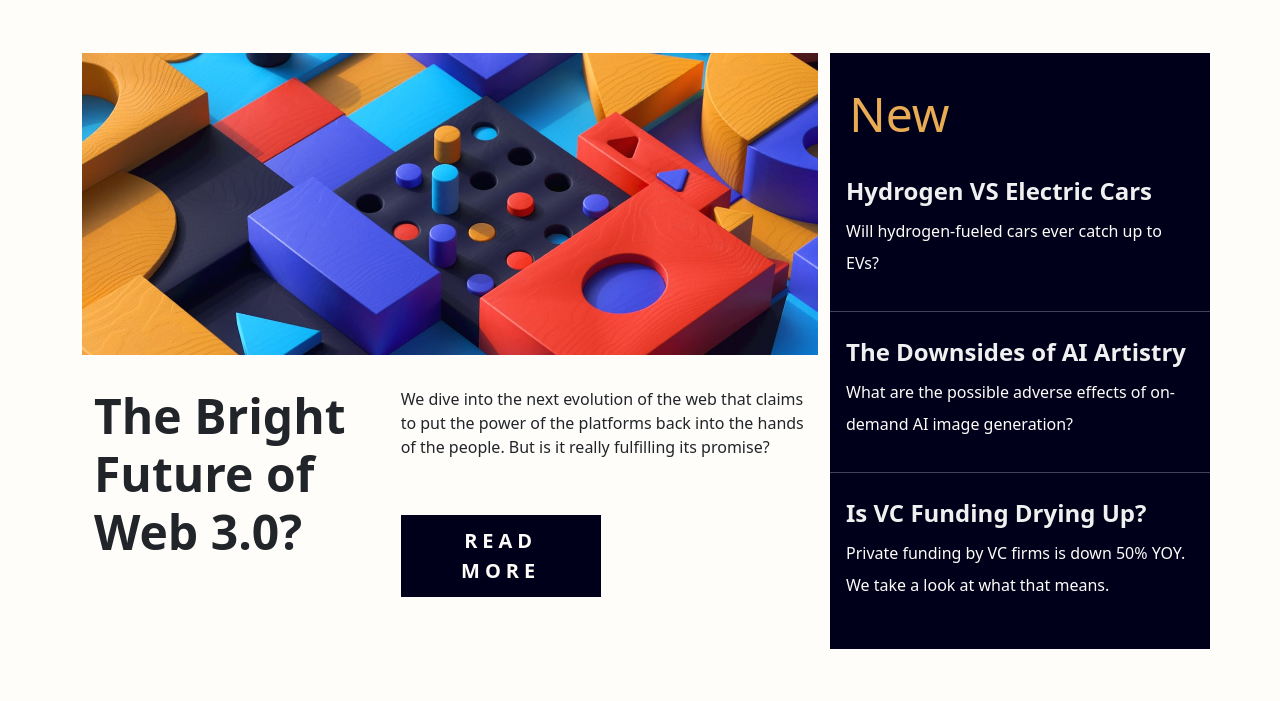
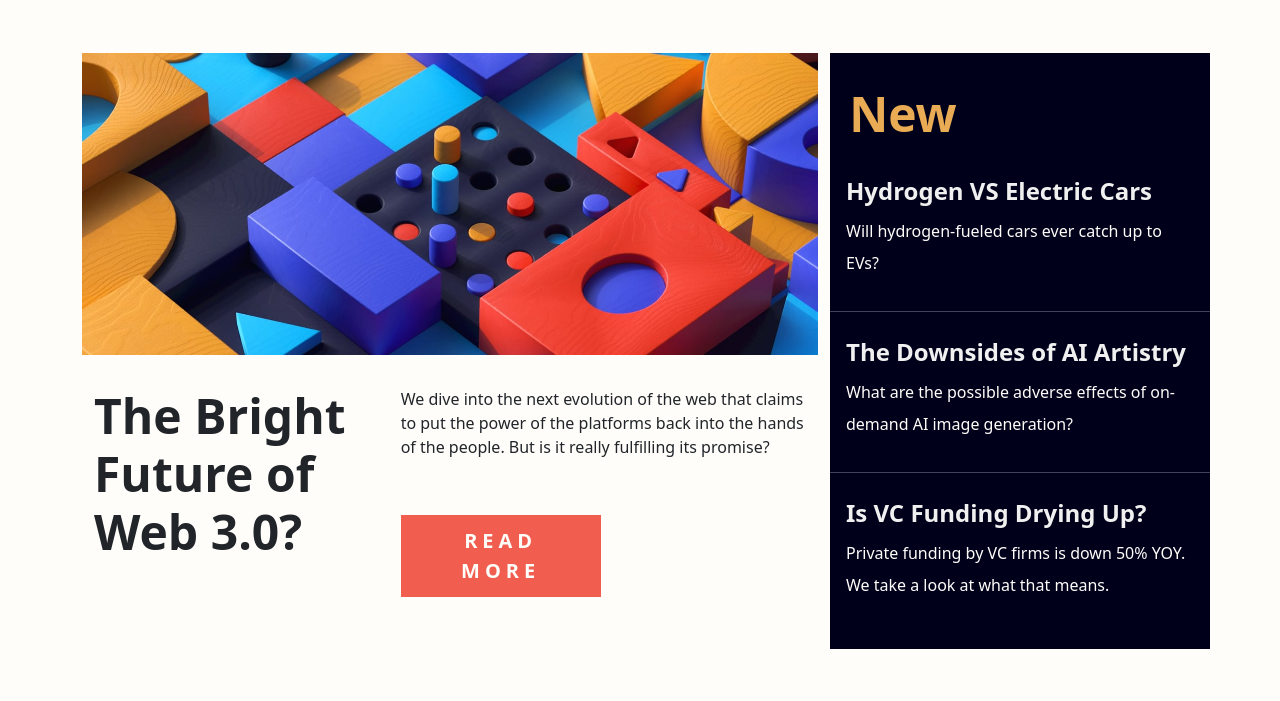
Before and after one commit to kingdavidHub/news-homepage, a plain HTML site: page index.html in a window 1280 px wide. Shown: the part 99-800 px from the top of the page. Drawn offline with nearby package versions, Linux system fonts and the light colour scheme.

Commit message:
fixed read more button design

```diff
--- a/style.css
+++ b/style.css
@@ -57,7 +57,7 @@ body {
 
 #read-more {
   border-radius: unset;
-  background-color: var(--clr-netural-veryDarkGrayBlue);
+  background-color: var(--clr-primary-red);
   width: 12.5rem;
   padding: 1rem 0;
   text-transform: uppercase;
@@ -65,6 +65,10 @@ body {
   color: var(--clr-netural-offWhite);
   font-weight: var(--fw-normal-x);
   padding: 10px 20px;
+}
+
+#read-more:hover {
+  background-color: var(--clr-netural-veryDarkGrayBlue);
 }
 
 .new {
@@ -91,6 +95,7 @@ body {
   margin-left: 1.2rem;
   color: var(--clr-primary-orange);
   font-size: var(--fs-800);
+  font-weight: var(--fw-bold);
 }
 
 .new .new-list a:hover {
```
